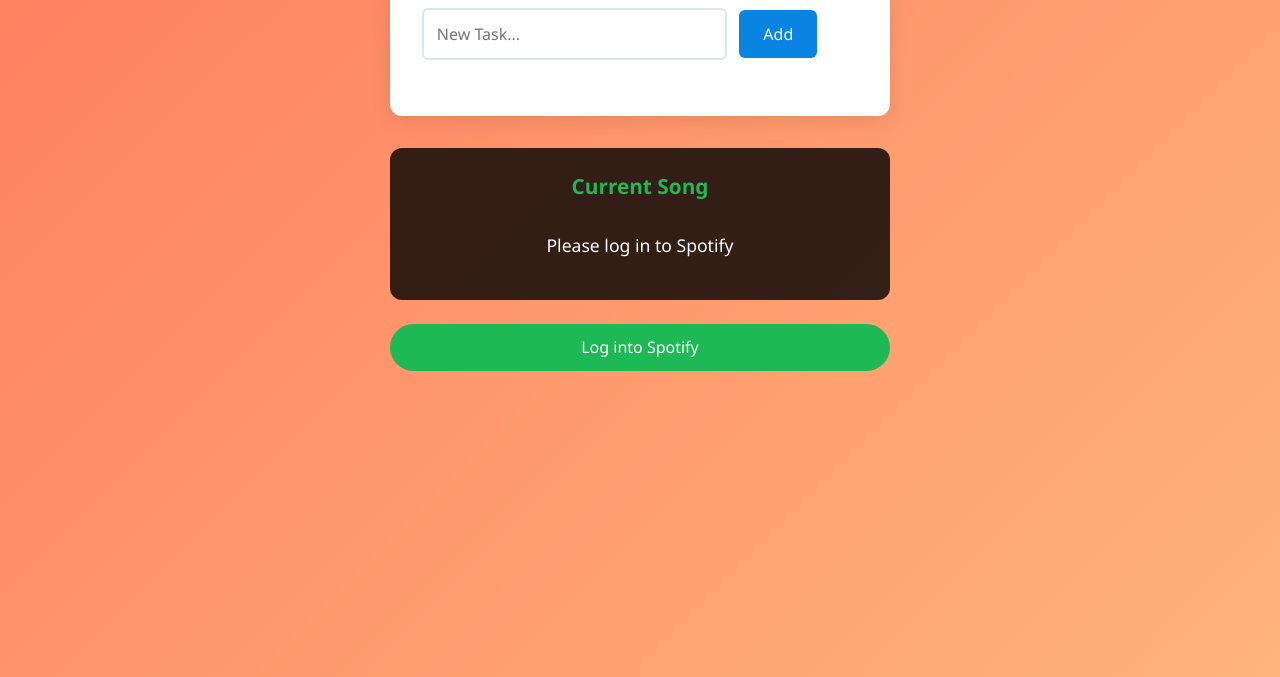
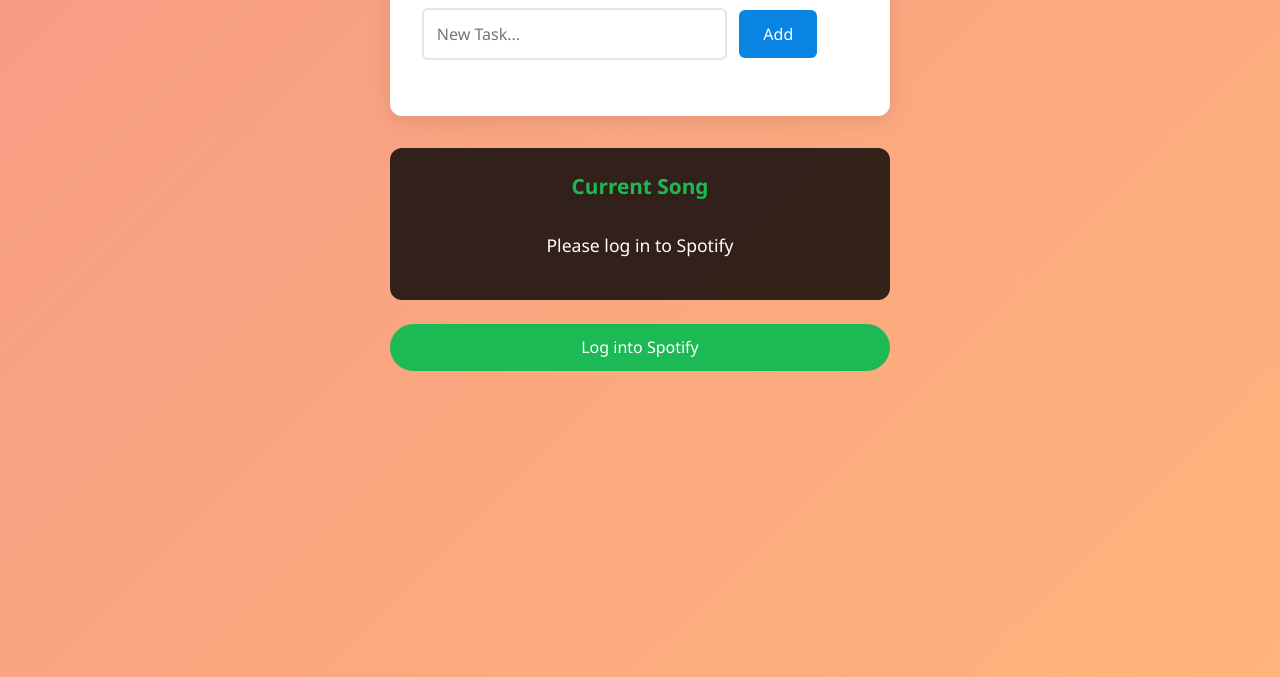
Before and after one commit to merlinkrt/todo, a plain HTML site: page index.html in a window 1280 px wide. Shown: the part 123-800 px from the top of the page. Drawn offline with Linux system fonts and the light colour scheme.

Commit message:
color change

```diff
--- a/styles.css
+++ b/styles.css
@@ -9,7 +9,7 @@
 }
 
 body {
-    background: linear-gradient(135deg, #ff7e5f, #feb47b);
+    background: linear-gradient(135deg, #f79b85, #feb47b);
     min-height: 100vh;
     padding: 2rem;
     display: flex;
```
